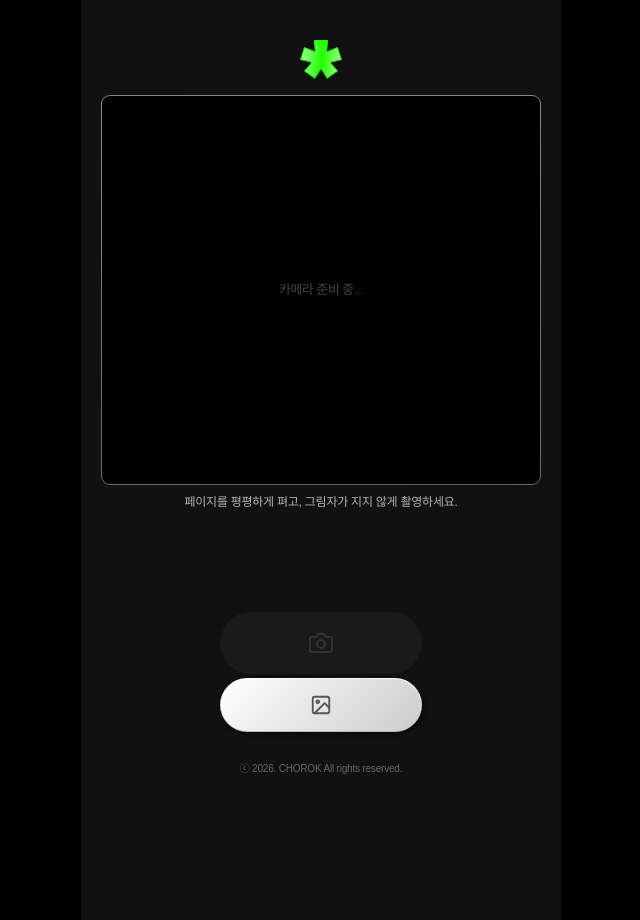
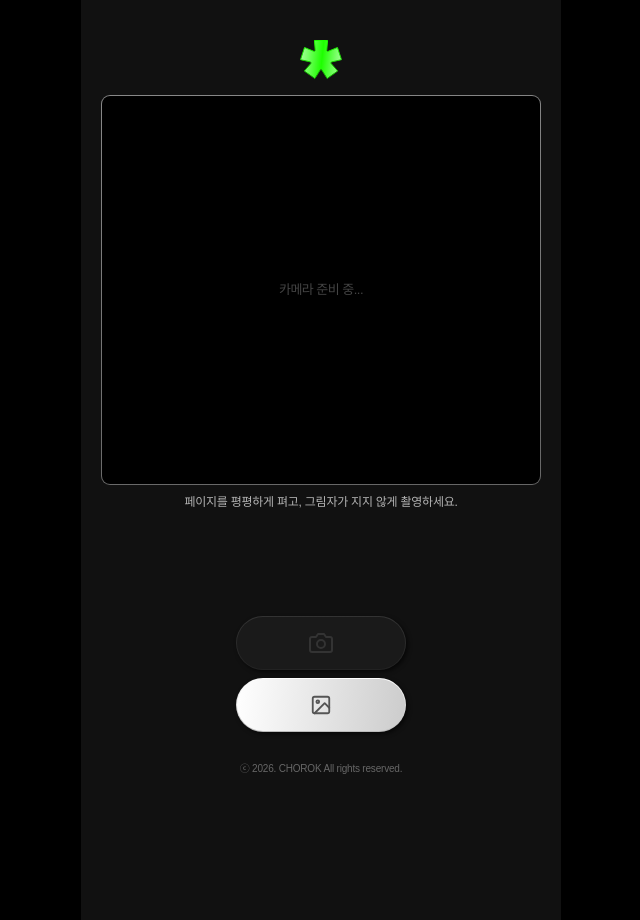
Before and after one commit to jasonjim21/chorok-scanner, a Next.js app: page / in a window 1280 px wide. Shown: the whole page, without its empty margins (319-959 px from the left). Built offline with nearby package versions, Linux system fonts and the light colour scheme; no server answers; a web font is replaced by a local one.

Commit message:
Fix: 촬영/갤러리 버튼 Figma 스펙 반영 (170px, 그라디언트, 8px 간격)

```diff
--- a/components/CameraView.tsx
+++ b/components/CameraView.tsx
@@ -159,19 +159,32 @@ export default function CameraView({ error, onImageCapture }: CameraViewProps) {
       {/* 스페이서 — 버튼을 하단으로 밀기 */}
       <div style={{ flex: 1 }} />
 
-      {/* 촬영 버튼 */}
+      {/* 촬영 버튼 — 그라디언트 border + 그라디언트 fill */}
+      <div
+        style={{
+          width: 170,
+          padding: 1,
+          borderRadius: 28,
+          background: cameraReady
+            ? "linear-gradient(180deg, #1EFF00 0%, #13A600 100%)"
+            : "linear-gradient(180deg, #333 0%, #222 100%)",
+          boxShadow: "2px 2px 4px 0 rgba(0,0,0,0.60)",
+        }}
+      >
         <button
           onClick={handleShoot}
           disabled={!cameraReady}
           style={{
-          width: "46%",
-          height: 62,
+            width: "100%",
+            height: 52,
             display: "flex",
             alignItems: "center",
             justifyContent: "center",
-          background: cameraReady ? "#00e600" : "#1a1a1a",
+            background: cameraReady
+              ? "linear-gradient(96deg, #B4FFAA 0%, #1EFF00 51.92%, #B4FFAA 100%)"
+              : "#1a1a1a",
             border: "none",
-          borderRadius: 31,
+            borderRadius: 27,
             cursor: cameraReady ? "pointer" : "default",
             transition: "all 0.2s ease",
           }}
@@ -192,16 +205,17 @@ export default function CameraView({ error, onImageCapture }: CameraViewProps) {
             </svg>
           </div>
         </button>
+      </div>
 
       {/* 갤러리 버튼 — 그라디언트 border + 흰색→회색 그라디언트 */}
       <div
         style={{
-          marginTop: 4,
-          width: "46%",
+          marginTop: 8,
+          width: 170,
           padding: 1,
           borderRadius: 28,
-          background: "linear-gradient(180deg, #ffffff 0%, #bababa 100%)",
-          boxShadow: "2px 2px 4px rgba(0,0,0,0.6)",
+          background: "linear-gradient(180deg, #FFF 0%, #BABABA 100%)",
+          boxShadow: "2px 2px 4px 0 rgba(0,0,0,0.60)",
         }}
       >
         <button
@@ -212,7 +226,7 @@ export default function CameraView({ error, onImageCapture }: CameraViewProps) {
             display: "flex",
             alignItems: "center",
             justifyContent: "center",
-            background: "linear-gradient(135deg, #ffffff 0%, #cccccc 100%)",
+            background: "linear-gradient(96deg, #FFF 0%, #CCC 100%)",
             border: "none",
             borderRadius: 27,
             cursor: "pointer",
```
Lines whose indentation alone changed are shown as unchanged.
